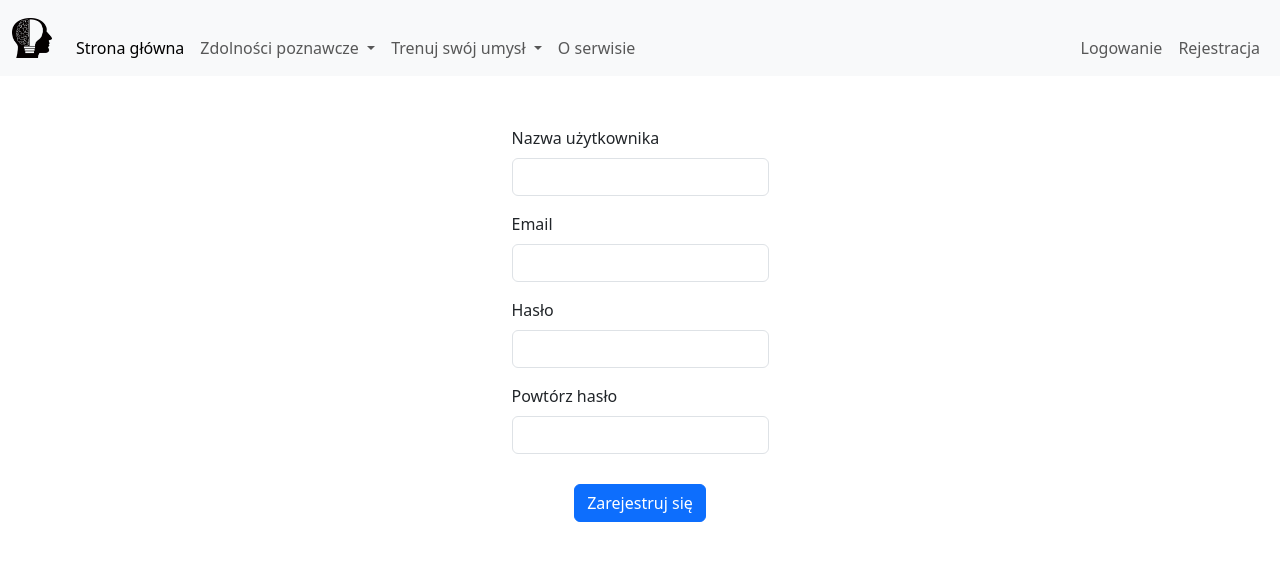
After one commit to kaDebowska/brain_games, a Flask app: page /registration in a window 1280 px wide. The commit adds this page. Shown: the top 561 px of the page. Run offline with Flask 3, Linux system fonts and the light colour scheme.

Commit message:
add registration and login

```diff
--- a/app.py
+++ b/app.py
@@ -5,16 +5,93 @@ from flask import render_template
 from flask import session
 from flask import url_for
 
+from werkzeug.security import generate_password_hash, check_password_hash
+from flask_sqlalchemy import SQLAlchemy
+
 from inc.formula import Formula
 from inc.colorCraze import ColorCraze
 from inc.chimpTest import ChimpTest
 
+import re
+
 app = Flask(__name__)
 app.secret_key = "74a7aaa8-81ef-4fcd-b5ad-a1d2134a7cca"
+
+# db_username = config.db_username
+# db_password = config.db_password
+#
+# app.config["SQLALCHEMY_DATABASE_URI"] = 'mysql+pymysql://20_debowska:dbpass9321@limba.wzks.uj.edu.pl:3306/20_debowska'
+#
+# app.config['MYSQL_HOST'] = 'limba.wzks.uj.edu.pl'
+# app.config['MYSQL_USER'] = '20_debowska'
+# app.config['MYSQL_PASSWORD'] = 'dbpass9321'
+# app.config['MYSQL_DB'] = '20_debowska'
+
+
+db_username = 'root'
+db_password = 'dbpassword'
+
+app.config["SQLALCHEMY_DATABASE_URI"] = f'mysql://{db_username}:{db_password}@localhost:3306/sys'
+
+db = SQLAlchemy(app)
+
+class Users(db.Model):
+    id = db.Column(db.Integer, primary_key=True, autoincrement=True)
+    username = db.Column(db.String, unique=True, nullable=False)
+    email = db.Column(db.String, unique=True, nullable=False)
+    password = db.Column(db.String, nullable=False)
+
+    def __init__(self, username, email, password):
+        self.username = username
+        self.email = email
+        self.password = password
 
 @app.route('/')
 def home():
     return render_template('home.html')
+
+@app.route('/registration',  methods=['GET', 'POST'])
+def register():
+    error = ''
+    if request.method == 'POST':
+        username = request.form['username']
+        email = request.form['email']
+        password = request.form['password']
+        repeat_password = request.form['repeat_password']
+        hashed_password = generate_password_hash(password)
+
+        existing_user = Users.query.filter_by(username=username).first()
+        if existing_user:
+            error = "Użytkownik o tej nazwie już istnieje. Wybierz inną nazwę użytkownika."
+            return render_template('registration.html', error=error)
+
+        if repeat_password != password:
+            error = "Wartości pól hasło i powtórz hasło muszą być takie same"
+            return render_template('registration.html', error=error)
+
+        new_user = Users(username=username, email=email, password=hashed_password)
+        db.session.add(new_user)
+        db.session.commit()
+
+        return redirect(url_for('login'))
+    return render_template('registration.html', error=error)
+
+@app.route('/login', methods=['GET', 'POST'])
+def login():
+    error = ''
+    if request.method == 'POST':
+        username = request.form['username']
+        password = request.form['password']
+
+        user = Users.query.filter_by(username=username).first()
+        if user and check_password_hash(user.password, password):
+            session['user_id'] = user.id
+            return redirect(url_for('home'))
+        else:
+            error = 'Nazwa użytkownika lub hasło są niepoprawne'
+            return render_template('login.html', error=error)
+    return render_template('login.html', error=error)
+
 
 # CHIMP TEST ################################################################################################
 
@@ -188,6 +265,8 @@ def formula_end():
     return render_template('formula/end.html', formula=formula)
 
 
+with app.app_context():
+    db.create_all()
 
 if __name__ == '__main__':
     app.run(debug=True)
--- a/static/style.css
+++ b/static/style.css
@@ -131,3 +131,11 @@ a{
 .test {
     background-position: -6px -1px;
 }
+
+.form_div{
+    margin-top: 50px;
+}
+
+.registration_btn{
+    margin-top: 30px;
+}
--- a/templates/base.html
+++ b/templates/base.html
@@ -53,10 +53,10 @@
           </ul>
           <ul class="navbar-nav ms-auto">
             <li class="nav-item">
-              <a class="nav-link" href="#">Logowanie</a>
+              <a class="nav-link" href="{{ url_for("login") }}">Logowanie</a>
             </li>
             <li class="nav-item">
-              <a class="nav-link" href="#">Rejestracja</a>
+              <a class="nav-link" href="{{ url_for("register") }}">Rejestracja</a>
             </li>
         </ul>
         </div>
--- /dev/null
+++ b/templates/registration.html
@@ -0,0 +1,32 @@
+{% extends "base.html" %}
+{% block title %}Rejestracja{% endblock %}
+{% block body %}
+    {% if error %}
+        <div class="alert alert-danger" role="alert">
+            {{ error }}
+        </div>
+    {% endif %}
+    <div class="container form_div">
+        <form method="POST">
+        <div class="mb-3">
+        <label for="username" class="form-label">Nazwa użytkownika</label>
+        <input name="username" type="text" class="form-control" id="username">
+      </div>
+      <div class="mb-3">
+        <label for="inputEmail3" class="form-label">Email</label>
+        <input name="email" type="email" class="form-control" id="inputEmail3">
+      </div>
+      <div class="mb-3">
+        <label for="inputPassword3" class="form-label">Hasło</label>
+        <input name="password" type="password" class="form-control" id="inputPassword3">
+      </div>
+        <div class="mb-3">
+        <label for="inputPassword3" class="form-label">Powtórz hasło</label>
+        <input name="repeat_password" type="password" class="form-control" id="inputPassword3">
+      </div>
+       <div class="container registration_btn">
+           <button type="submit" class="btn btn-primary">Zarejestruj się</button>
+       </div>
+    </form>
+    </div>
+{% endblock %}
```
Also changed, not shown: templates/login.html (added, +24 -0 lines), inc/chimpTest.py (line endings or trailing spaces), 1 other file.
